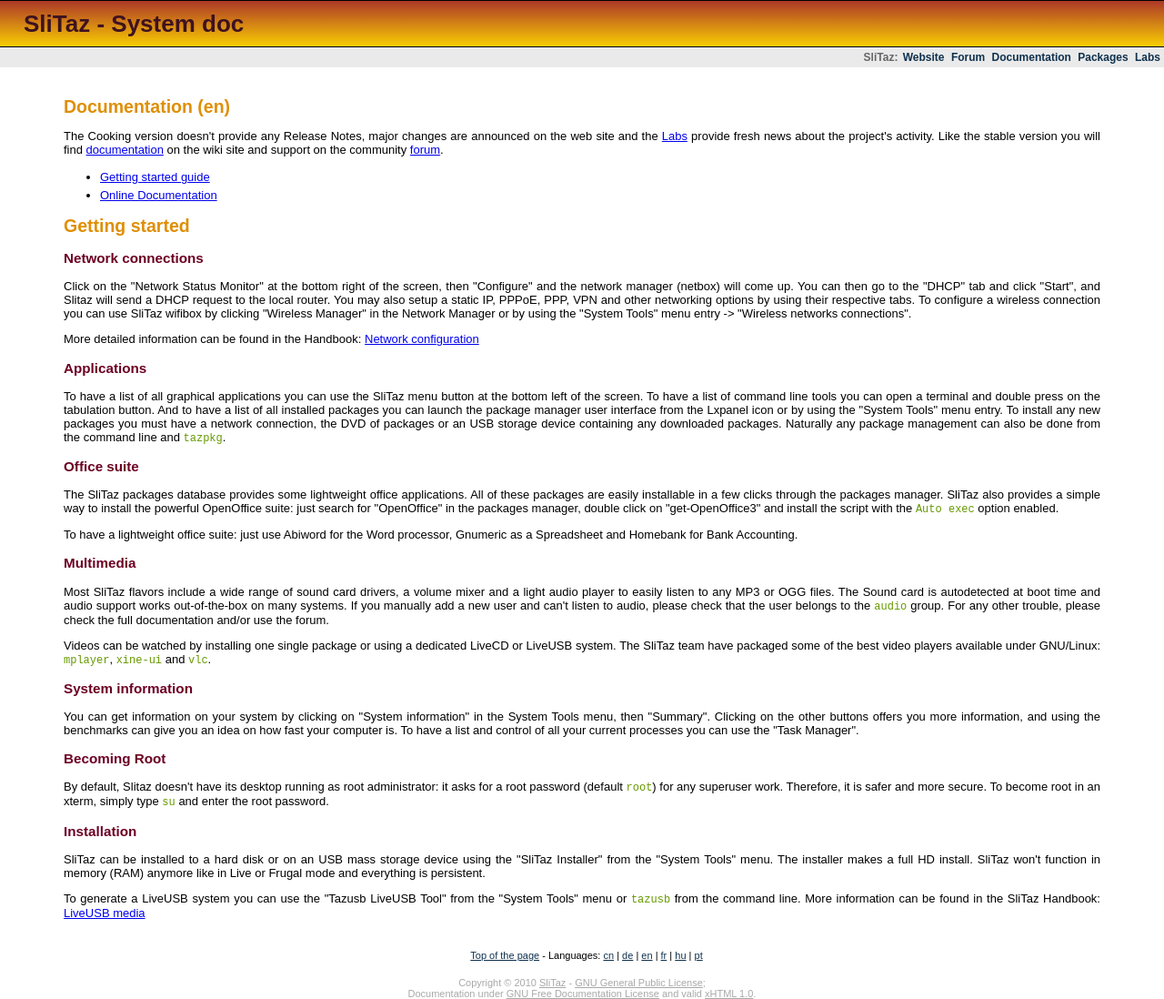
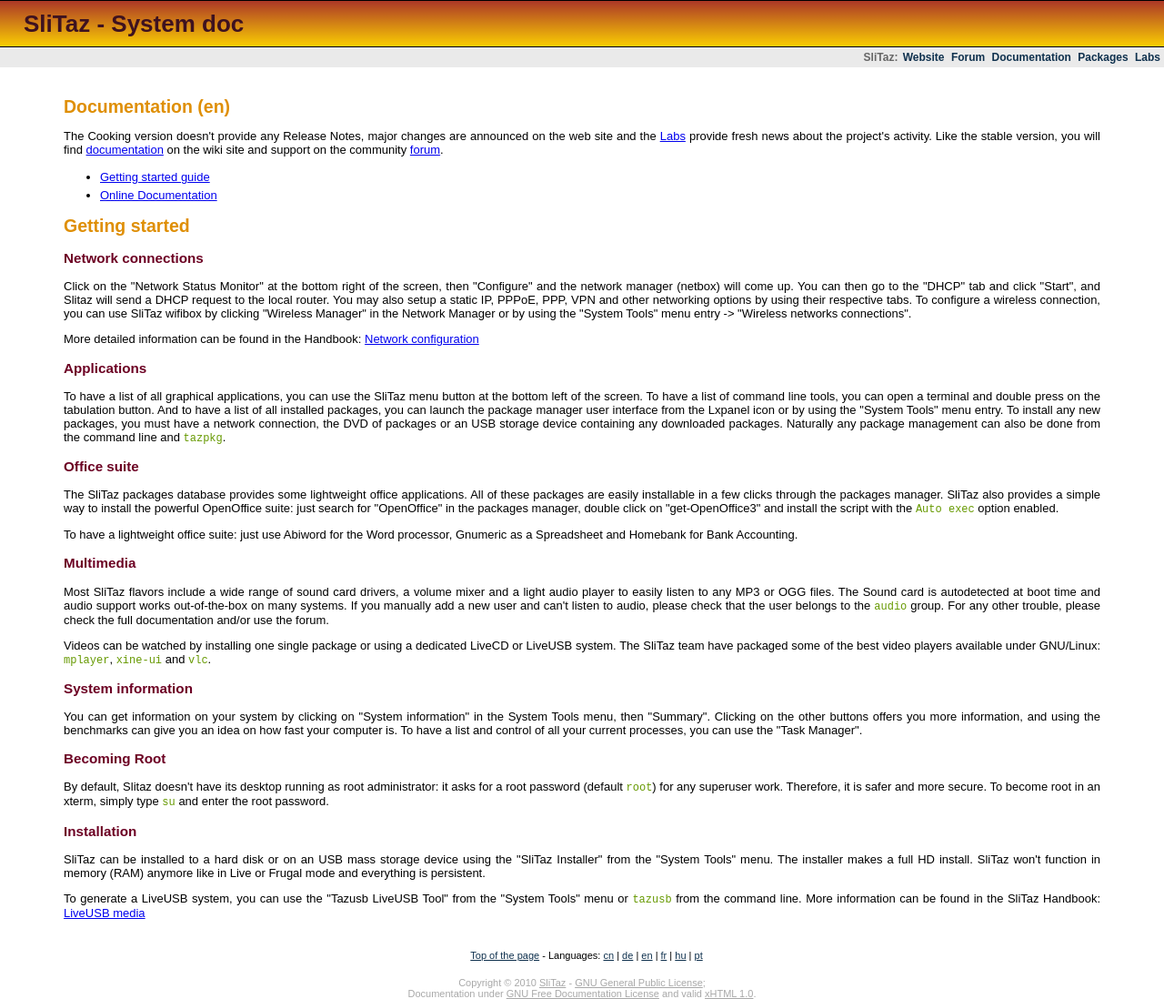
Before and after one commit to SliTaz-official/slitaz-doc, a plain HTML site: page slitaz/index.en.html in a window 1280 px wide. Shown: the whole page at 91% size. Drawn offline with Linux system fonts and the light colour scheme.

Commit message:
Edits (We need a copy editor)

```diff
--- a/slitaz/index.en.html
+++ b/slitaz/index.en.html
@@ -38,7 +38,7 @@
 <p>
 The Cooking version doesn't provide any Release Notes, major changes are
 announced on the web site and the <a href="http://labs.slitaz.org/">Labs</a>
-provide fresh news about the project's activity. Like the stable version you
+provide fresh news about the project's activity. Like the stable version, you
 will find <a href="http://doc.slitaz.org/">documentation</a> on the wiki site
 and support on the community <a href="http://forum.slitaz.org/">forum</a>.
 </p>
@@ -49,7 +49,7 @@
 manuals and <a href="relnotes.en.html">Release Notes</a> installed on
 the system. Manuals and this page are accessible through the standard menu.
 Please check the <a href="http://www.slitaz.org/en/">project page</a> for
-general information about SliTaz. To start to use and configure the system
+general information about SliTaz. To start to use and configure the system,
 you can read the <a href="http://doc.slitaz.org/en:handbook:start">Handbook</a>.
 Support can be found on the SliTaz mailing list or the community
 <a href="http://forum.slitaz.org/">Forum</a>.
@@ -77,7 +77,7 @@
 go to the "DHCP" tab and click "Start", and Slitaz will send a DHCP request
 to the local router. You may also setup a static IP, PPPoE, PPP, VPN and
 other networking options by using their respective tabs. To configure a wireless
-connection you can use SliTaz wifibox by clicking "Wireless Manager" in the
+connection, you can use SliTaz wifibox by clicking "Wireless Manager" in the
 Network Manager or by using the "System Tools" menu entry -> "Wireless networks
 connections".
 </p>
@@ -90,11 +90,11 @@
 <a name="apps"></a>
 <h3>Applications</h3>
 <p>
-To have a list of all graphical applications you can use the SliTaz menu button
-at the bottom left of the screen. To have a list of command line tools you
+To have a list of all graphical applications, you can use the SliTaz menu button
+at the bottom left of the screen. To have a list of command line tools, you
 can open a terminal and double press on the tabulation button. And to have
-a list of all installed packages you can launch the package manager user interface
-from the Lxpanel icon or by using the "System Tools" menu entry. To install any new packages
+a list of all installed packages, you can launch the package manager user interface
+from the Lxpanel icon or by using the "System Tools" menu entry. To install any new packages,
 you must have a network connection, the DVD of packages or an USB storage device
 containing any downloaded packages. Naturally any package management
 can also be done from the command line and <code>tazpkg</code>.
@@ -138,7 +138,7 @@
 in the System Tools menu, then "Summary". Clicking on the other
 buttons offers you more information, and using the benchmarks can
 give you an idea on how fast your computer is. To have a list and control
-of all your current processes you can use the "Task Manager".
+of all your current processes, you can use the "Task Manager".
 </p>
 
 <a name="root"></a>
@@ -159,7 +159,7 @@
 everything is persistent.
 </p>
 <p>
-To generate a LiveUSB system you can use the "Tazusb LiveUSB Tool" from the "System Tools"
+To generate a LiveUSB system, you can use the "Tazusb LiveUSB Tool" from the "System Tools"
 menu or <code>tazusb</code> from the command line. More information can be found in the SliTaz
 Handbook: <a href="http://doc.slitaz.org/en:handbook:liveusb">LiveUSB media</a>
 </p>
```
